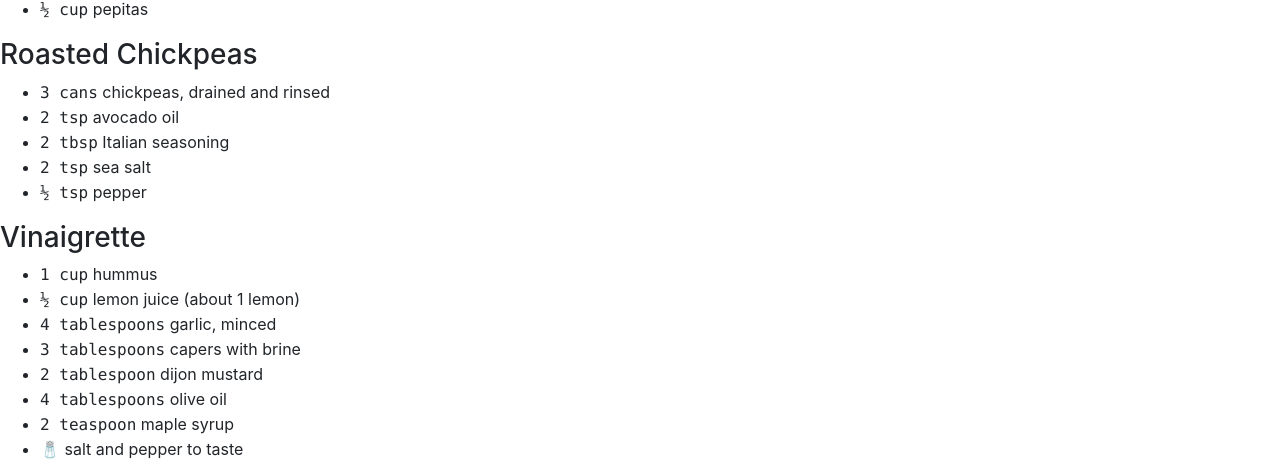
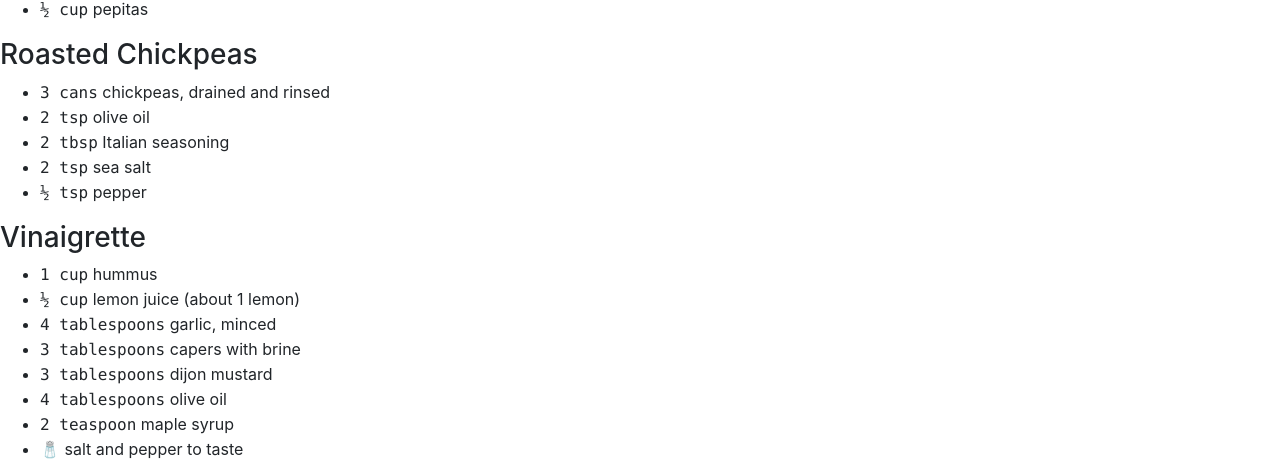
Before and after one commit to PedroLuisBernardos/Recipes, a Jekyll site: the page built from pages/VeganKaleCaesarSalad.md, in a window 1280 px wide. Shown: the part 279-752 px from the top of the page. Built offline with Jekyll 4.4.1, drawn with Linux system fonts in a browser that asks for light colours; nearby versions of some CDN libraries; our own code applies the rules of GitHub Pages for plain Markdown files; a script that is not in the unit is left out.

Commit message:
Update VeganKaleCaesarSalad.md

```diff
--- a/pages/VeganKaleCaesarSalad.md
+++ b/pages/VeganKaleCaesarSalad.md
@@ -20,7 +20,7 @@
 ### Roasted Chickpeas
 
 * <samp>3 cans</samp> chickpeas, drained and rinsed
-* <samp>2 tsp</samp> avocado oil
+* <samp>2 tsp</samp> olive oil
 * <samp>2 tbsp</samp> Italian seasoning
 * <samp>2 tsp</samp> sea salt
 * <samp>½ tsp</samp> pepper
@@ -31,7 +31,7 @@
 * <samp>½ cup</samp> lemon juice (about 1 lemon)
 * <samp>4 tablespoons</samp> garlic, minced
 * <samp>3 tablespoons</samp> capers with brine
-* <samp>2 tablespoon</samp> dijon mustard
+* <samp>3 tablespoons</samp> dijon mustard
 * <samp>4 tablespoons</samp> olive oil
 * <samp>2 teaspoon</samp> maple syrup
 * 🧂 salt and pepper to taste
```
